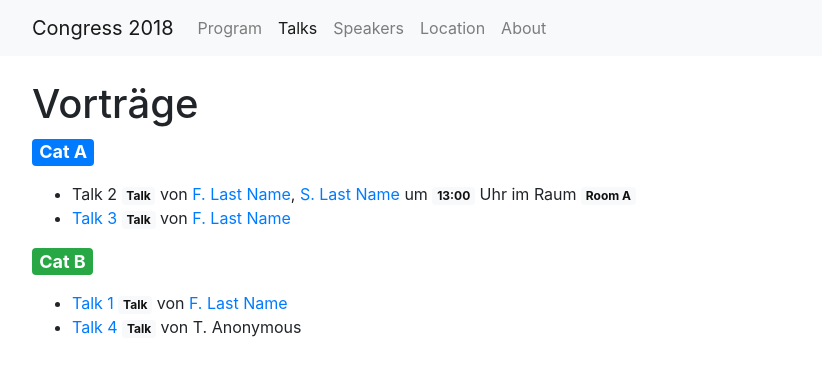
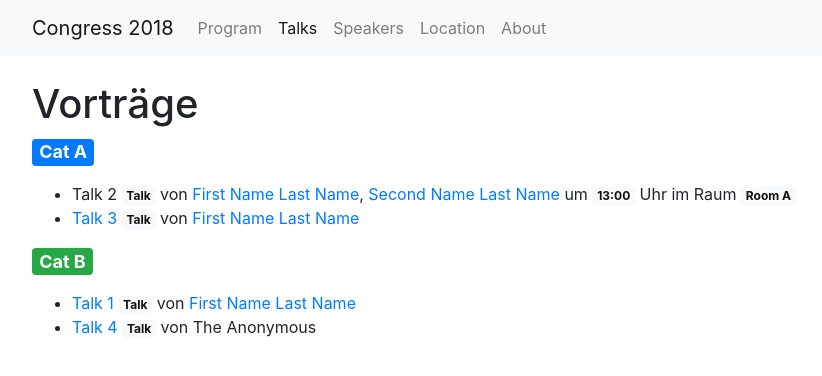
Before and after one commit to DigitaleGesellschaft/jekyll-conference, a Jekyll site: the page built from talks/index.html, in a window 1280 px wide. Shown: the top 376 px of the page, without its empty margins (53-875 px from the left). Built offline with Jekyll 4.4.1, drawn with Linux system fonts in a browser that asks for light colours; some of the changed lines change nothing that is shown.

Commit message:
added option to show first name of speakers in program

```diff
--- a/_config.yml
+++ b/_config.yml
@@ -66,6 +66,8 @@ hide_links:
   talks:
     - Talk 2
 
+show_firstname: true
+
 # Exclude from processing..
 exclude:
   - README.md
--- a/_includes/speaker_list.html
+++ b/_includes/speaker_list.html
@@ -1,6 +1,10 @@
 {% for speaker_name in talk.speakers %}
   {% assign speaker = site.speakers | where: 'name', speaker_name | first %}
-  {% assign speaker_short = speaker.first_name | slice: 0 | append : '. ' | append: speaker.last_name %}
+  {% if site.show_firstname %}
+    {% assign speaker_short = speaker.first_name | append: ' ' | append: speaker.last_name %}
+  {% else %}
+    {% assign speaker_short = speaker.first_name | slice: 0 | append : '. ' | append: speaker.last_name %}
+  {% endif %}
 
   {% assign hide_speaker = false %}
   {% if site.hide_links['speakers'] != true %}
```
